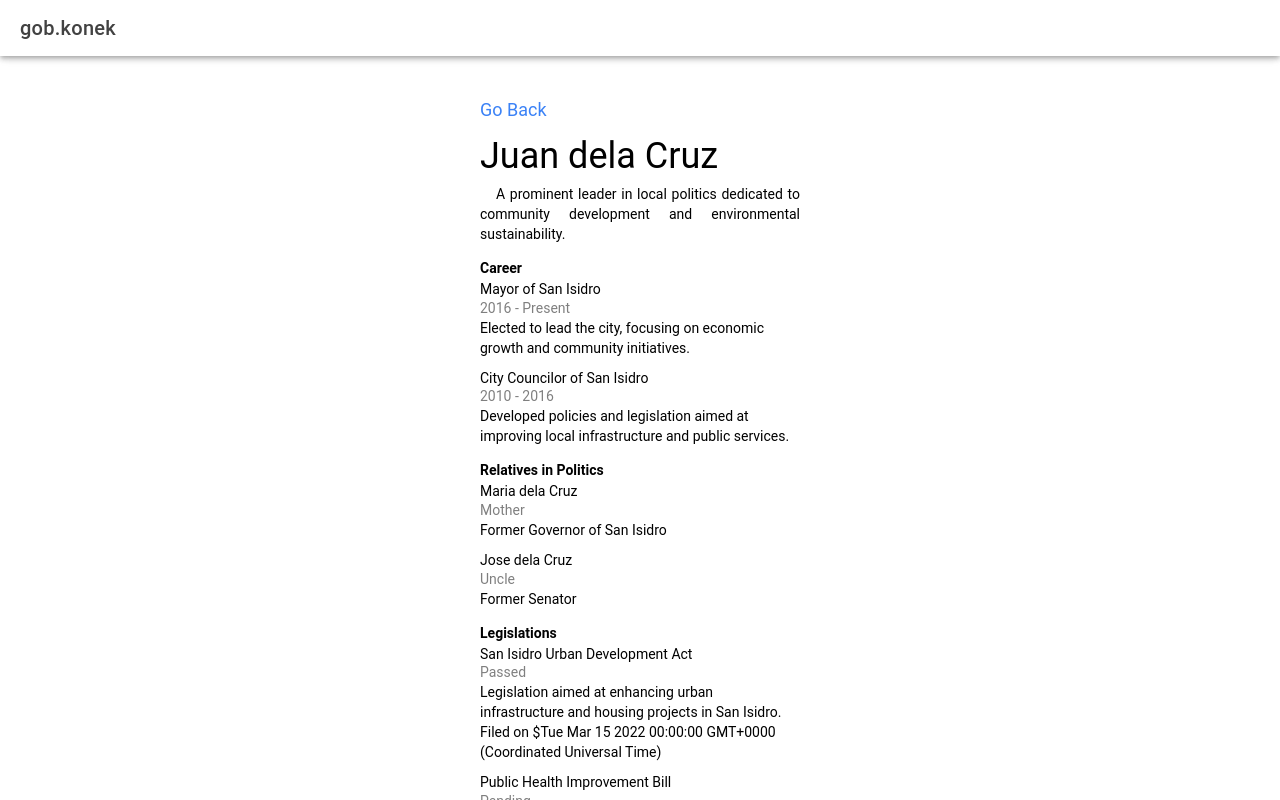
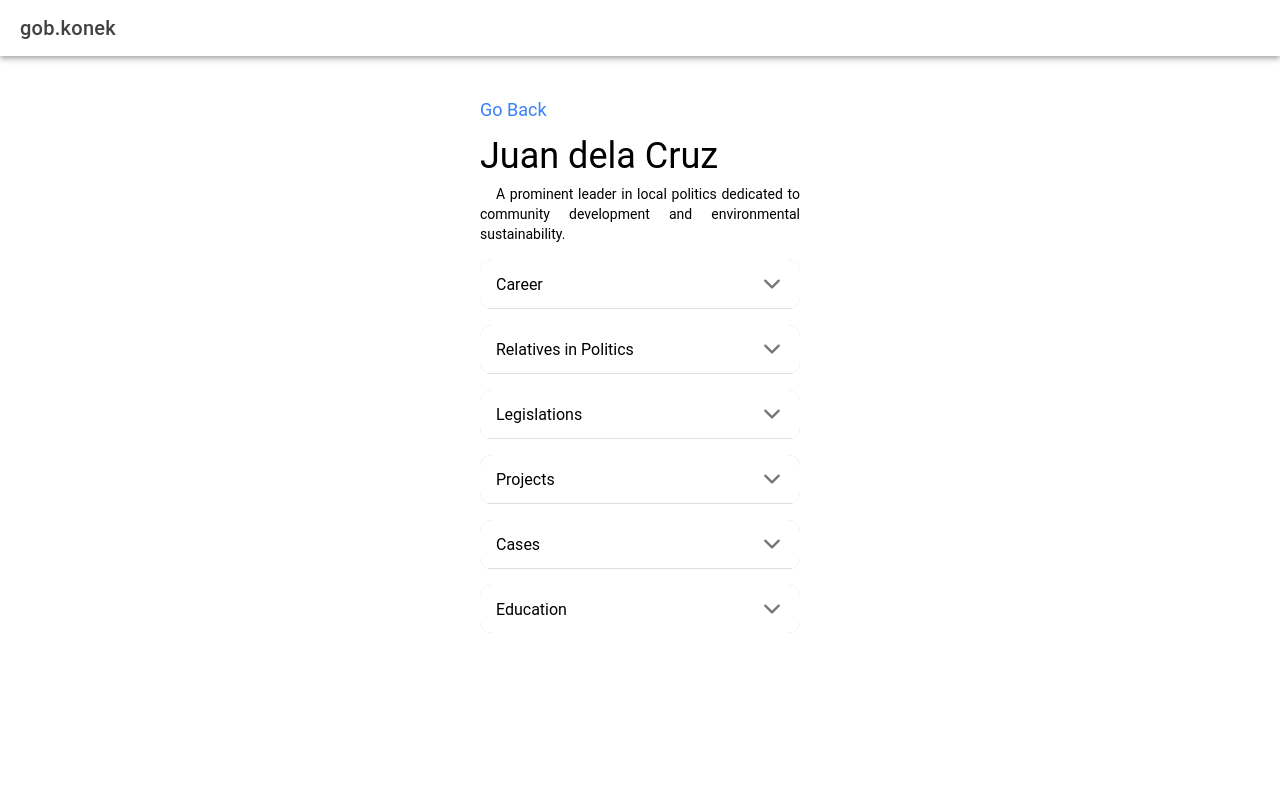
Before and after one commit to Towphe/gob-konek, a React (Vite) app: page /info in a window 1280 px wide. Built offline with nearby package versions, Linux system fonts and the light colour scheme.

Commit message:
configured info page to use accordion

```diff
--- a/src/pages/Info.tsx
+++ b/src/pages/Info.tsx
@@ -1,6 +1,10 @@
 import {
+  IonAccordion,
+  IonAccordionGroup,
   IonContent,
   IonHeader,
+  IonItem,
+  IonLabel,
   IonPage,
   IonTitle,
   IonToolbar,
@@ -273,10 +277,17 @@
             <h1 className="text-4xl mb-2">{summary?.commonName}</h1>
             <p className="text-justify indent-4">{summary?.description}</p>
           </div>
-          <div className="w-[80vw] md:w-[55vw] lg:w-[40vw] xl:w-[25vw] 2xl:w-[20vw] mb-4">
-            {/* Careers */}
-            <h2 className="font-bold mb-1">Career</h2>
-            <div className="flex flex-col gap-3">
+
+          <IonAccordionGroup className="w-[90vw] md:w-[55vw] lg:w-[40vw] xl:w-[25vw] 2xl:w-[20vw] ">
+            <IonAccordion
+              value="career"
+              className=" mb-4 bg-gray-700 bg-opacity-30 rounded-xl"
+            >
+              <IonItem slot="header">
+                <IonLabel>Career</IonLabel>
+              </IonItem>
+              <div className="w-full py-4" slot="content">
+                <div className="flex flex-col gap-3 px-3">
                   {summary?.careers.map((c) => (
                     <CareerComponent
                       key={summary?.careers.indexOf(c)}
@@ -287,9 +298,16 @@
                   ))}
                 </div>
               </div>
-          <div className="w-[80vw] md:w-[55vw] lg:w-[40vw] xl:w-[25vw] 2xl:w-[20vw] mb-4">
-            <h2 className="font-bold mb-1">Relatives in Politics</h2>
-            <div className="flex flex-col gap-3">
+            </IonAccordion>
+            <IonAccordion
+              value="dynasty"
+              className=" mb-4 bg-gray-700 bg-opacity-30 rounded-xl"
+            >
+              <IonItem slot="header">
+                <IonLabel>Relatives in Politics</IonLabel>
+              </IonItem>
+              <div className="w-full py-4" slot="content">
+                <div className="flex flex-col gap-3 px-3">
                   {summary?.dynasty.map((d) => (
                     <PoliticalDynastyComponent
                       key={summary.dynasty.indexOf(d)}
@@ -300,10 +318,16 @@
                   ))}
                 </div>
               </div>
-          <div className="w-[80vw] md:w-[55vw] lg:w-[40vw] xl:w-[25vw] 2xl:w-[20vw] mb-4">
-            {/*  */}
-            <h2 className="font-bold mb-1">Legislations</h2>
-            <div className="flex flex-col gap-3">
+            </IonAccordion>
+            <IonAccordion
+              value="legislation"
+              className=" mb-4 bg-gray-700 bg-opacity-30 rounded-xl"
+            >
+              <IonItem slot="header">
+                <IonLabel>Legislations</IonLabel>
+              </IonItem>
+              <div className="w-full py-4" slot="content">
+                <div className="flex flex-col gap-3 px-3">
                   {summary?.legislations.map((l) => (
                     <LegislationComponent
                       key={summary.legislations.indexOf(l)}
@@ -315,10 +339,16 @@
                   ))}
                 </div>
               </div>
-          <div className="w-[80vw] md:w-[55vw] lg:w-[40vw] xl:w-[25vw] 2xl:w-[20vw] mb-4">
-            {/*  */}
-            <h2 className="font-bold mb-1">Projects</h2>
-            <div className="flex flex-col gap-3">
+            </IonAccordion>
+            <IonAccordion
+              value="projects"
+              className=" mb-4 bg-gray-700 bg-opacity-30 rounded-xl"
+            >
+              <IonItem slot="header">
+                <IonLabel>Projects</IonLabel>
+              </IonItem>
+              <div className="w-full py-4" slot="content">
+                <div className="flex flex-col gap-3 px-3">
                   {summary?.projects.map((p) => (
                     <ProjectComponent
                       key={summary.projects.indexOf(p)}
@@ -330,10 +360,16 @@
                   ))}
                 </div>
               </div>
-          <div className="w-[80vw] md:w-[55vw] lg:w-[40vw] xl:w-[25vw] 2xl:w-[20vw] mb-4">
-            {/*  */}
-            <h2 className="font-bold mb-1">Projects</h2>
-            <div className="flex flex-col gap-3">
+            </IonAccordion>
+            <IonAccordion
+              value="cases"
+              className=" mb-4 bg-gray-700 bg-opacity-30 rounded-xl"
+            >
+              <IonItem slot="header">
+                <IonLabel>Cases</IonLabel>
+              </IonItem>
+              <div className="w-full py-4" slot="content">
+                <div className="flex flex-col gap-3 px-3">
                   {summary?.cases.map((c) => (
                     <CaseComponent
                       key={summary.cases.indexOf(c)}
@@ -345,10 +381,16 @@
                   ))}
                 </div>
               </div>
-          <div className="w-[80vw] md:w-[55vw] lg:w-[40vw] xl:w-[25vw] 2xl:w-[20vw] mb-4">
-            {/*  */}
-            <h2 className="font-bold mb-1">Projects</h2>
-            <div className="flex flex-col gap-3">
+            </IonAccordion>
+            <IonAccordion
+              value="education"
+              className=" mb-4 bg-gray-700 bg-opacity-30 rounded-xl"
+            >
+              <IonItem slot="header">
+                <IonLabel>Education</IonLabel>
+              </IonItem>
+              <div className="w-full py-4" slot="content">
+                <div className="flex flex-col gap-3 px-3">
                   {summary?.education.map((s) => (
                     <EducationComponent
                       key={summary.education.indexOf(s)}
@@ -359,6 +401,11 @@
                   ))}
                 </div>
               </div>
+            </IonAccordion>
+          </IonAccordionGroup>
+          <div className=" mb-4 bg-gray-700 bg-opacity-30 rounded-xl">
+            {/*  */}
+          </div>
         </div>
       </IonContent>
     </IonPage>
```
Lines whose indentation alone changed are shown as unchanged.
